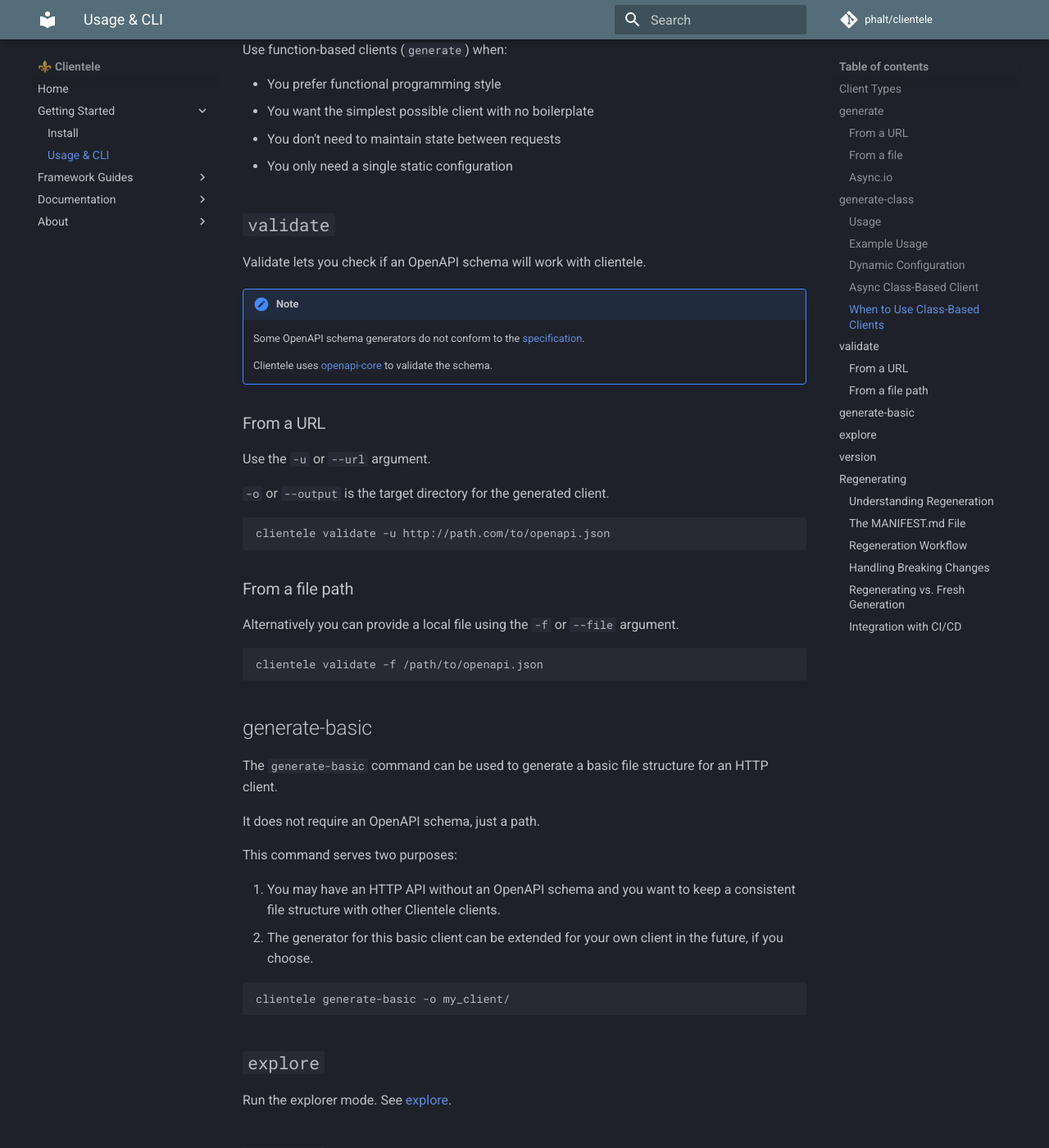
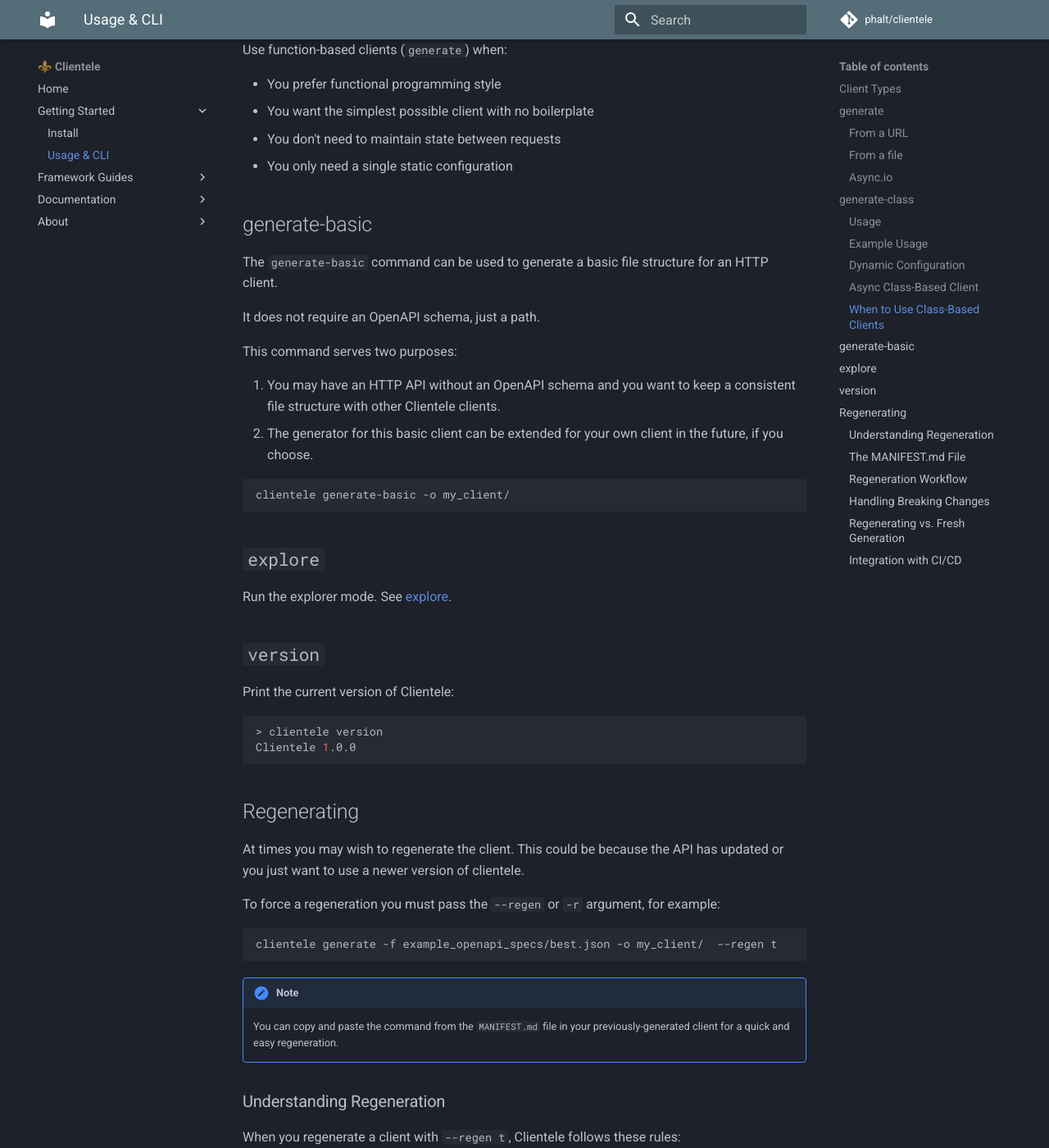
Before and after one commit to phalt/clientele, an MkDocs documentation site: the page built from docs/usage.md, in a window 1280 px wide and 1400 px high, scrolled down 3662 px. Shown: the whole window at 82% size. Built offline with MkDocs 1.6.1 and Material for MkDocs 9.7.7, drawn with Linux system fonts in a browser that asks for light colours; comment, search, counter and statistics services are not loaded; some of the changed text lies outside the part shown.

Commit message:
Remove validate command, small docs updates

````diff
--- a/docs/usage.md
+++ b/docs/usage.md
@@ -171,34 +171,6 @@
 - You don't need to maintain state between requests
 - You only need a single static configuration
 
-## `validate`
-
-Validate lets you check if an OpenAPI schema will work with clientele.
-
-!!! note
-
-    Some OpenAPI schema generators do not conform to the [specification](https://spec.openapis.org/oas/v3.1.0).
-
-    Clientele uses [openapi-core](https://openapi-core.readthedocs.io/en/latest/) to validate the schema.
-
-### From a URL
-
-Use the `-u` or `--url` argument.
-
-`-o` or `--output` is the target directory for the generated client.
-
-```sh
-clientele validate -u http://path.com/to/openapi.json
-```
-
-### From a file path
-
-Alternatively you can provide a local file using the `-f` or `--file` argument.
-
-```sh
-clientele validate -f /path/to/openapi.json
-```
-
 ## generate-basic
 
 The `generate-basic` command can be used to generate a basic file structure for an HTTP client.
@@ -225,7 +197,7 @@
 
 ```sh
 > clientele version
-Clientele 0.9.0
+Clientele 1.0.0
 ```
 
 ## Regenerating
@@ -283,7 +255,7 @@
 
 API VERSION: 0.1.0
 OPENAPI VERSION: 3.0.2
-CLIENTELE VERSION: 0.10.0
+CLIENTELE VERSION: 1.0.0
 
 Regenerate using this command:
 
````
Also changed, not shown: CHANGELOG.md (+1 -0 lines), docs/CHANGELOG.md (+1 -0 lines), docs/install.md (+1 -1 lines), 2 other files.
